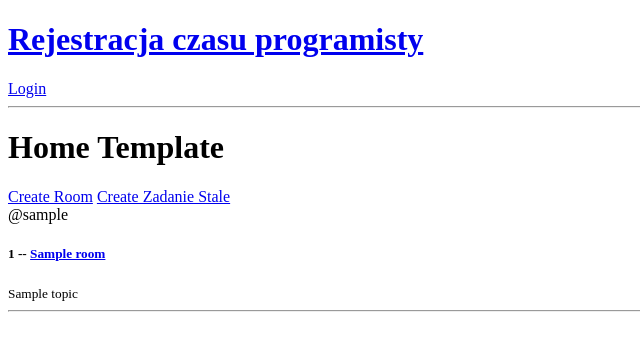
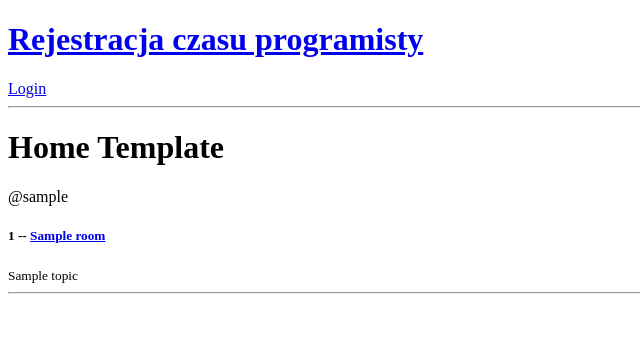
Before and after one commit to aleksbalc/Projekt-PJF, a Django app: page / in a window 1280 px wide. Shown: the top 351 px of the page, without its empty margins (0-640 px from the left). Run offline with Django 4.2, Linux system fonts and the light colour scheme; tables that the repository leaves empty hold one stand-in row (values such as "Sample post").

Commit message:
added stale functionality for kierownik

```diff
--- a/templates/home.html
+++ b/templates/home.html
@@ -6,10 +6,9 @@
 
 <div>
 
-    <div>
-        <a href="{% url 'create-room' %}" class="create-link">Create Room</a>
+        {% if request.user.email == "kierownik@mail.com" %}
         <a href="{% url 'create-stale' %}" class="create-link">Create Zadanie Stale</a>
-    </div>
+        {% endif %}
 
     <div>
         {% for room in rooms %}
```
